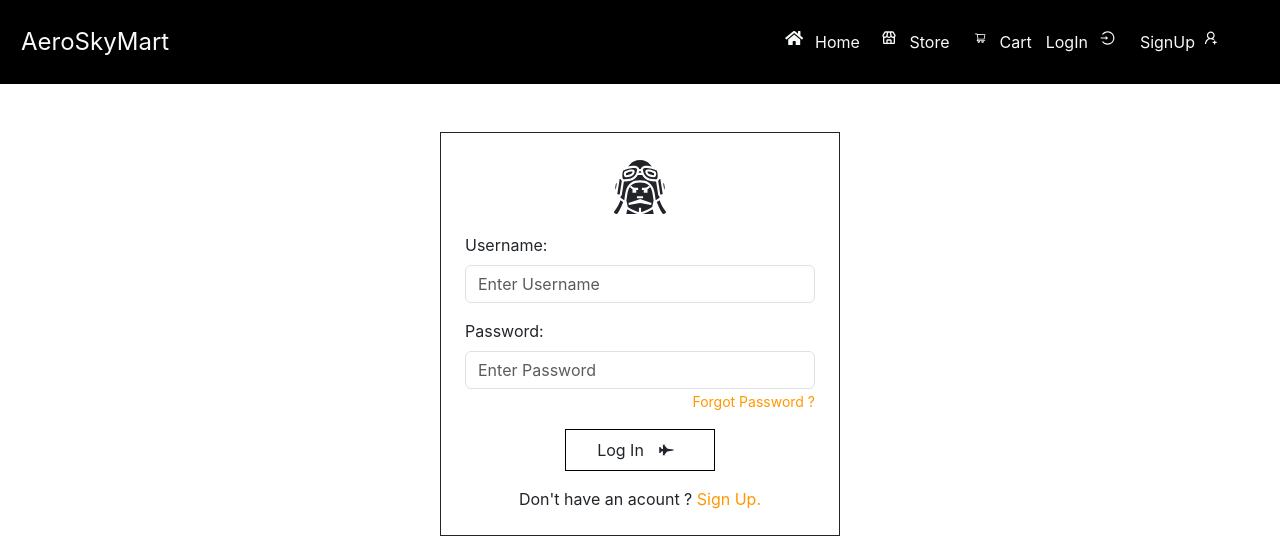
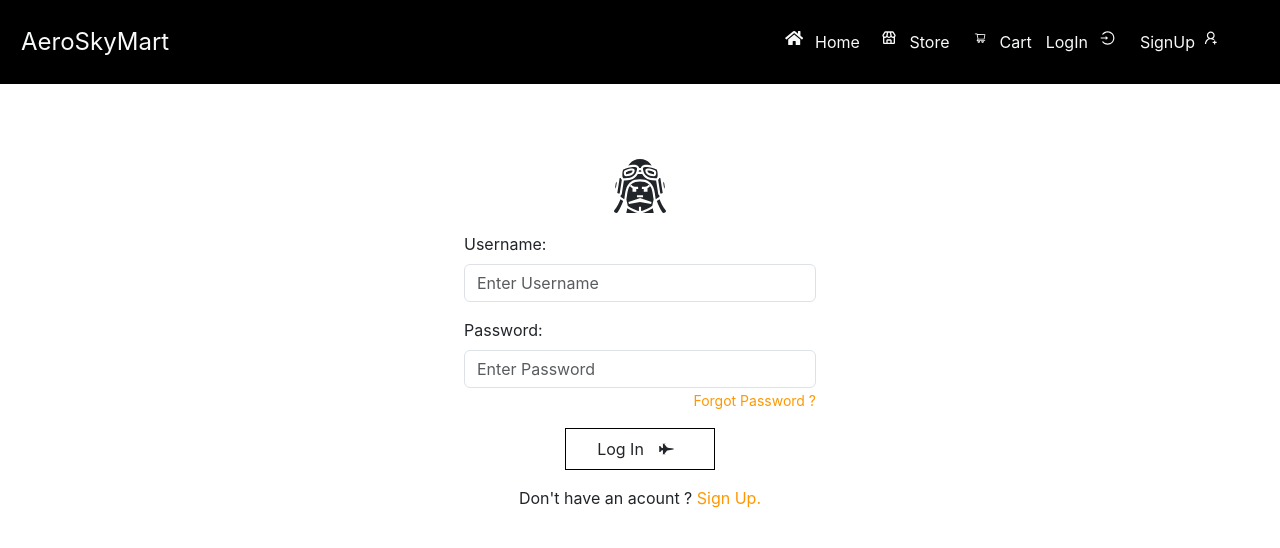
Before and after one commit to Osorabrian/AeroSkyMart, a React (Create React App) app: page /login in a window 1280 px wide. Shown: the top 548 px of the page. Built offline with nearby package versions, Linux system fonts and the light colour scheme.

Commit message:
remove borders

```diff
--- a/src/Components/Login/Login.css
+++ b/src/Components/Login/Login.css
@@ -1,5 +1,4 @@
 #login-form{
-    border: 1px solid;
     max-width: 400px;
 }
 
--- a/src/Components/Signup/SignUp.css
+++ b/src/Components/Signup/SignUp.css
@@ -1,6 +1,6 @@
 #signup-form{
     max-width: 500px;
-    margin: 20px auto;
+    margin: 30px auto;
     padding: 10px;
 }
 
```
